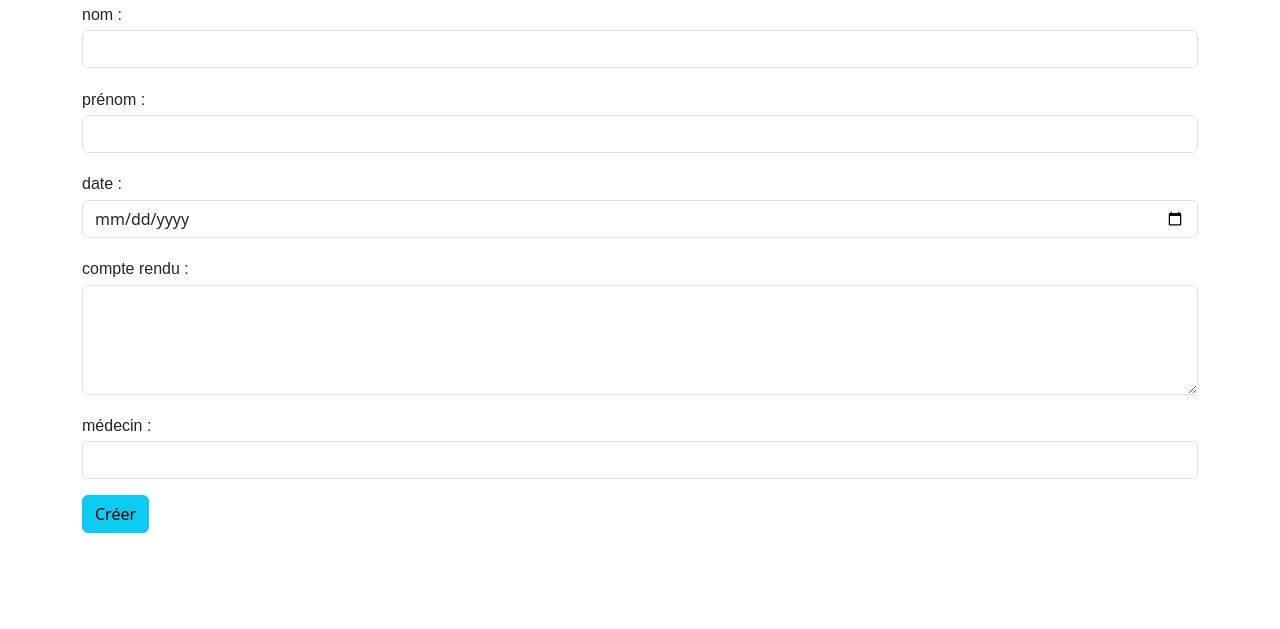
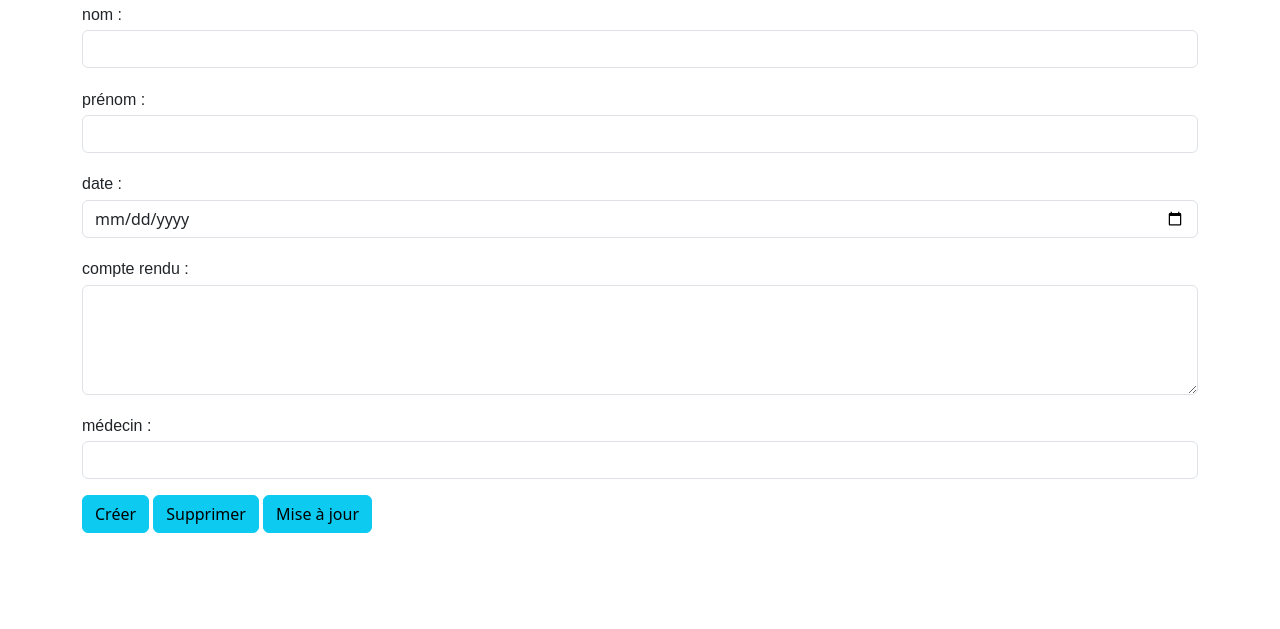
Before and after one commit to Bineta76/aurelie-projet-Labo, a PHP site: page /dossier_medical.php in a window 1280 px wide. Shown: the part 183-812 px from the top of the page. Run offline with PHP 8.4, Linux system fonts and the light colour scheme; data that the repository does not hold is empty; some libraries are stand-ins or nearby versions.

Commit message:
epreuve e6

```diff
--- a/dossier_medical.php
+++ b/dossier_medical.php
@@ -141,6 +141,8 @@ $dossiersMedicaux = $stmt->fetchAll(PDO::FETCH_ASSOC);
        <!-- formulaire de création -->
 
         <button type="submit" class="btn btn-info">Créer</button>
+        <button type="submit" class="btn btn-info">Supprimer</button>
+        <button type="submit" class="btn btn-info">Mise à jour</button>
     </form>
 
     <div class="my-5 row">
--- a/index.php
+++ b/index.php
@@ -1,7 +1,7 @@
 <?php
 session_start();
 
-
+var_dump($_SESSION);
 include 'includes/db.php';
 include 'includes/header.php';
 
```
